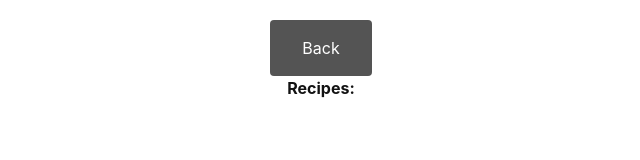
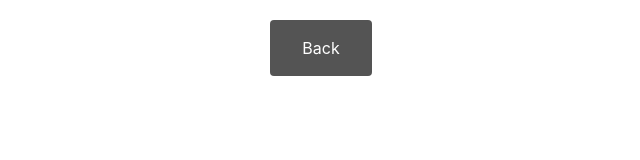
Before and after one commit to val-alex/recipe-app, a Next.js app: page /recipe-app/recipes in a window 1280 px wide. Shown: the top 160 px of the page, without its empty margins (319-959 px from the left). Built offline with nearby package versions, Linux system fonts and the light colour scheme.

Commit message:
added error message

```diff
--- a/package.json
+++ b/package.json
@@ -71,6 +71,7 @@
     "eslint": "8.22.0",
     "eslint-config-next": "12.2.5",
     "eslint-plugin-react": "^7.30.1",
+    "eslint-plugin-react-hooks": "^4.6.0",
     "gh-pages": "^4.0.0",
     "react-hook-form": "^7.34.2",
     "swr": "^1.3.0",
--- a/src/pages/recipes.js
+++ b/src/pages/recipes.js
@@ -12,7 +12,7 @@ export const ResultsPageWrapper = styled.div`
 `;
 
 export const ResultsTitle = styled.h4`
-  margin-bottom: 0;
+  margin: 2rem 0 0.25rem;
 `;
 
 export const ResultsButton = styled.button`
@@ -30,21 +30,34 @@ export const ResultsButton = styled.button`
 
 export const ResultsPage = () => {
   let router = useRouter();
-  const recipesSearchResults = useSelector(selectRecipesSearchResults);
+  const recipes = useSelector(selectRecipesSearchResults);
+
+  if (recipes && recipes.status === "failure")
+    return (
+      <ResultsPageWrapper>
+        <strong style={{ marginTop: "1.25rem" }}>Failed to load:</strong>{" "}
+        <p style={{ color: "hsl(0, 100%, 50%)" }}>{recipes.message}</p>
+        <ResultsButton onClick={() => router.back()}>Back</ResultsButton>
+      </ResultsPageWrapper>
+    );
+
+  if (!recipes)
+    return (
+      <ResultsPageWrapper>
+        <p style={{ marginTop: "1.25rem" }}>Loading...</p>
+      </ResultsPageWrapper>
+    );
 
   return (
     <ResultsPageWrapper>
-      <ResultsButton onClick={() => router.back()}>Back</ResultsButton>
-
-      <ResultsTitle>Recipes:</ResultsTitle>
-
-      {recipesSearchResults.length ? (
+      {recipes && recipes.length ? (
         <ul>
-          {recipesSearchResults.map((result, index) => (
-            <li key={index}>{result.title}</li>
+          {recipes.map((recipe) => (
+            <li key={recipe.id}>{recipe.title}</li>
           ))}
         </ul>
       ) : null}
+      <ResultsButton onClick={() => router.back()}>Back</ResultsButton>
     </ResultsPageWrapper>
   );
 };
--- a/src/store/Reducers/recipesSlice.js
+++ b/src/store/Reducers/recipesSlice.js
@@ -1,17 +1,18 @@
+import { API_KEY, NUMBER_OF_RECIPES } from "@constants";
 import { createAsyncThunk, createSlice } from "@reduxjs/toolkit";
-
-import { API_KEY, NUMBER_OF_RECIPES } from "@constants";
 
 // Thunk
 export const getRecipes = createAsyncThunk(
   "recipes/getRecipes",
-
-  async (ingredients) => {
+  async (ingredients, thunkAPI) => {
     const ingredientsList = ingredients;
-
     const recipesRequest = `https://api.spoonacular.com/recipes/findByIngredients?ingredients=${ingredientsList}&number=${NUMBER_OF_RECIPES}&apiKey=${API_KEY}`;
 
-    return fetch(recipesRequest).then((response) => response.json());
+    return fetch(recipesRequest)
+      .then((response) => response.json())
+      .catch((error) => {
+        console.log(error);
+      });
   }
 );
 
@@ -41,9 +42,10 @@ export const slice = createSlice({
       state.recipes = payload;
       state.isLoading = false;
     },
-    [getRecipes.rejected]: (state) => {
+    [getRecipes.rejected]: (state, { error }) => {
       state.isLoading = false;
       state.isError = true;
+      state.error = error;
     },
   },
 });
--- a/src/store/index.js
+++ b/src/store/index.js
@@ -1,5 +1,5 @@
 import { configureStore } from "@reduxjs/toolkit";
-import slice from "./Reducers/recipesSlice";
+import slice from "@store/Reducers/recipesSlice";
 
 export default configureStore({
   reducer: { slice },
```
Also changed, not shown: src/components/IngredientsForm/IngredientsForm.js (+7 -2 lines), .eslintrc.json, 1 other file (tests, documents, lock files or other folders).
